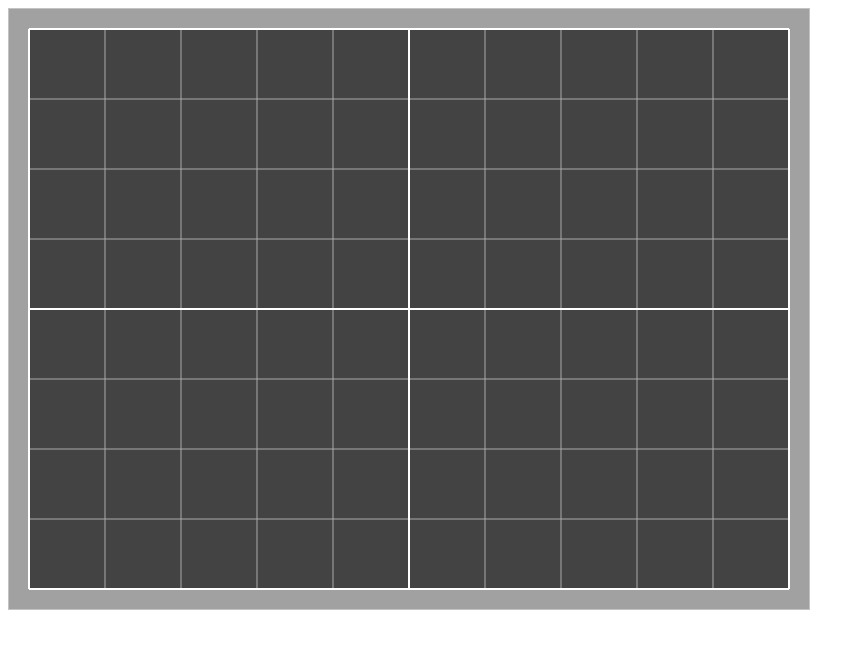
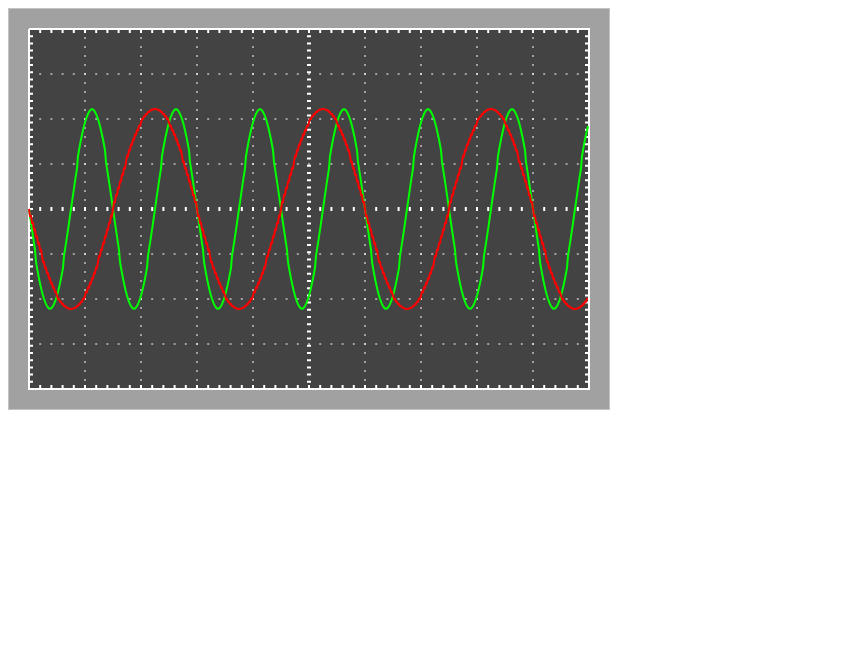
Before and after one commit to jeasonzs/autoSimSystem, a plain HTML site: page index.html in a window 1280 px wide. Shown: the whole page, without its empty margins (0-865 px from the left). Drawn offline with Linux system fonts and the light colour scheme.

Commit message:
初步实现双波形显示

```diff
--- a/index.html
+++ b/index.html
@@ -13,7 +13,7 @@
 <body>
 
 
-<canvas id="wave" width="800" height="600" style="border:1px solid #c3c3c3;">
+<canvas id="wave" width="600" height="400" style="border:1px solid #c3c3c3;">
     Your browser does not support the canvas element.
 </canvas>
 
@@ -38,20 +38,39 @@
 
         this.addChannel = addChannel;
         this.setChannelWave = setChannelWave;
-        this.updateWave = updateWave;
+        this.update = update;
+
+
+        function getChannel(name) {
+            for(var i = 0; i < channelList.length; i++) {
+                channel = channelList[i];
+                if(channel.name == name) {
+                    return channel;
+                }
+            }
+        }
+
+
+        function addChannel(name,color) {
+            var channel = new Object();
+            channel.name = name;
+            channel.color = color;
+            channel.pos = 0;
+            channel.wave = 0;
+            channelList.push(channel);
+        }
+        function setChannelWave(name,wave) {
+            getChannel(name).wave = wave;
+        }
 
 
 
 
-        function addChannel(name,color,pos) {
-            var channel = new Object();
-            channel.name = name;
-            channel.color = color;
-            channel.pos = pos;
-        }
-        function setChannelWave(name,wave) {
-            channelList[name].wave = wave;
-        }
+
+        function update() {
+            ctx.clearRect(waveRect.x,waveRect.y,waveRect.width,waveRect.height);
+            drawBackGround();
+            drawWave();
 
             function drawShortLine(x1,y1,x2,y2,num,len) {
                 if (x1 == x2) {
@@ -63,60 +82,122 @@
                         ctx.lineTo(x+len,y);
                     }
                 }
+                else if (y1 == y2) {
+                    var gird = (x2 - x1) / num;
+                    var y = y1-len/2;
+                    for(var i=0;i<num+1;i++) {
+                        var x = x1+gird*i;
+                        ctx.moveTo(x,y);
+                        ctx.lineTo(x,y+len);
+                    }
+                }
             }
 
-        function updateWave() {
-            ctx.clearRect(waveRect.x,waveRect.y,waveRect.width,waveRect.height);
+            function drawWeakLine(x1,y1,x2,y2,num,len) {
+                if (x1 == x2) {
+                    var gird = (y2 - y1) / num;
+                    var x = x1;
+                    for(var i=1;i<num;i++) {
+                        var y = y1+gird*i;
+                        ctx.moveTo(x,y);
+                        ctx.lineTo(x,y+len);
+                    }
+                }
+                else if (y1 == y2) {
+                    var gird = (x2 - x1) / num;
+                    var y = y1;
+                    for(var i=1;i<num;i++) {
+                        var x = x1+gird*i;
+                        ctx.moveTo(x,y);
+                        ctx.lineTo(x+len,y);
+                    }
+                }
+            }
+
+            function drawBackGround(){
                 ctx.beginPath();
                 ctx.fillStyle="rgba(20,20,20,0.8)";
                 ctx.fillRect(waveRect.x,waveRect.y,waveRect.width,waveRect.height);
 
-
-            ctx.strokeStyle = "#aaaaaa";
+                ctx.strokeStyle = "#ffffff";
                 ctx.lineWidth = 1;
                 var peerX = waveRect.width/girdNumX;
                 var peerY = waveRect.height/girdNumY;
-            for(var i = 0; i < girdNumX+1; i++) {
+                for(var i = 1; i < girdNumX; i++) {
+                    if(i == girdNumX/2) {
+                        continue;
+                    }
                     var x = peerX*i;
-                ctx.moveTo(waveRect.x+x,waveRect.y);
-                ctx.lineTo(waveRect.x+x,waveRect.y+waveRect.height);
-//                drawShortLine(waveRect.x+x,waveRect.y,waveRect.x+x,waveRect.y+waveRect.height,40,6);
+                    drawWeakLine(waveRect.x+x,waveRect.y-1,waveRect.x+x,waveRect.y+waveRect.height-1,40,2);
                 }
-            for(var i = 0; i < girdNumY+1; i++) {
+                for(var i = 1; i < girdNumY; i++) {
+                    if(i == girdNumY/2) {
+                        continue;
+                    }
                     var y = peerY*i;
-                ctx.moveTo(waveRect.x,waveRect.y+y);
-                ctx.lineTo(waveRect.x+waveRect.width,waveRect.y+y);
+                    drawWeakLine(waveRect.x-1,waveRect.y+y,waveRect.x+waveRect.width-1,waveRect.y+y,50,2);
                 }
                 ctx.stroke();
 
                 ctx.beginPath();
                 ctx.strokeStyle = "#ffffff";
                 ctx.lineWidth = 2;
-            peerX = waveRect.width/2;
-            peerY = waveRect.height/2;
-            for(var i = 0; i < 3; i++) {
-                var x = peerX*i;
-                ctx.moveTo(waveRect.x+x,waveRect.y);
-                ctx.lineTo(waveRect.x+x,waveRect.y+waveRect.height);
-            }
-            for(var i = 0; i < 3; i++) {
-                var y = peerY*i;
-                ctx.moveTo(waveRect.x,waveRect.y+y);
-                ctx.lineTo(waveRect.x+waveRect.width,waveRect.y+y);
+                ctx.moveTo(waveRect.x,waveRect.y);
+                ctx.lineTo(waveRect.x+waveRect.width,waveRect.y);
+                ctx.lineTo(waveRect.x+waveRect.width,waveRect.y+waveRect.height);
+                ctx.lineTo(waveRect.x,waveRect.y+waveRect.height);
+                ctx.lineTo(waveRect.x,waveRect.y);
+
+                drawShortLine(waveRect.x,waveRect.y+2,waveRect.x+waveRect.width,waveRect.y+2,50,4);
+                drawShortLine(waveRect.x,waveRect.y+waveRect.height/2,waveRect.x+waveRect.width,waveRect.y+waveRect.height/2,50,4);
+                drawShortLine(waveRect.x,waveRect.y+waveRect.height-2,waveRect.x+waveRect.width,waveRect.y+waveRect.height-2,50,4);
+
+                drawShortLine(waveRect.x+2,waveRect.y,waveRect.x+2,waveRect.y+waveRect.height,50,4);
+                drawShortLine(waveRect.x+waveRect.width/2,waveRect.y,waveRect.x+waveRect.width/2,waveRect.y+waveRect.height,50,4);
+                drawShortLine(waveRect.x+waveRect.width-2,waveRect.y,waveRect.x+waveRect.width-2,waveRect.y+waveRect.height,50,4);
+                ctx.stroke();
             }
 
+            function drawWave(){
+                for(var i = 0; i < channelList.length; i++) {
+                    channel = channelList[i];
+                    var wave = channel.wave;
 
+                    ctx.beginPath();
+                    ctx.strokeStyle = channel.color;
+                    ctx.lineWidth = 2;
 
+                    ctx.moveTo(waveRect.x, waveRect.y+waveRect.height/2);
+                    for (var j = 0; j < waveRect.width; j++) {
+                        var waveCnt = Math.round(wave.length/waveRect.width*j);
+                        ctx.lineTo(waveRect.x+j, waveRect.y+waveRect.height/2 + wave[waveCnt] * 100);
+                    }
+                    ctx.stroke();
+                }
 
-
-            ctx.stroke();
+            }
         }
     }
     $(document).ready(function() {
         var c=document.getElementById("wave");
         var ctx=c.getContext("2d");
         var waveCtrl = new WaveCtrl(ctx,10,8);
-        waveCtrl.updateWave();
+        waveCtrl.addChannel("1","#00ff00");
+        waveCtrl.addChannel("2","#ff0000");
+
+        var waveData = new Array();
+        for (var i = 0; i < 600; i++) {
+            waveData[i] = Math.sin(4*(i) * Math.PI / 180);
+        }
+        waveCtrl.setChannelWave("1",waveData);
+
+        var wave = new Array();
+        for (var i = 0; i < 300; i++) {
+            wave[i] = Math.sin(4*(i) * Math.PI / 180);
+        }
+        waveCtrl.setChannelWave("2",wave);
+
+        waveCtrl.update();
 //        ctx.fillRect(0,0,100,100);
 //        ctx.stroke();
     });
```
Lines whose indentation alone changed are shown as unchanged.
